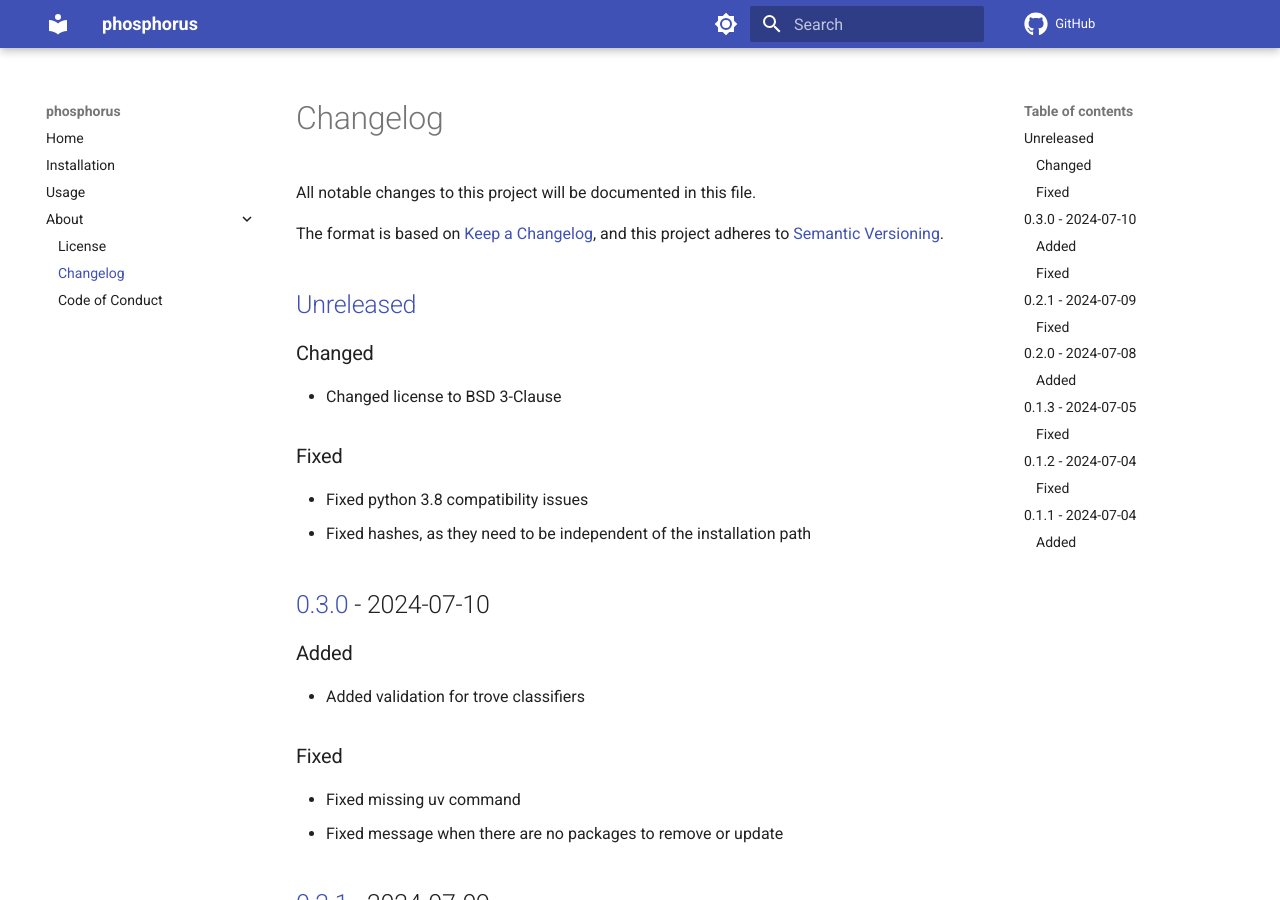
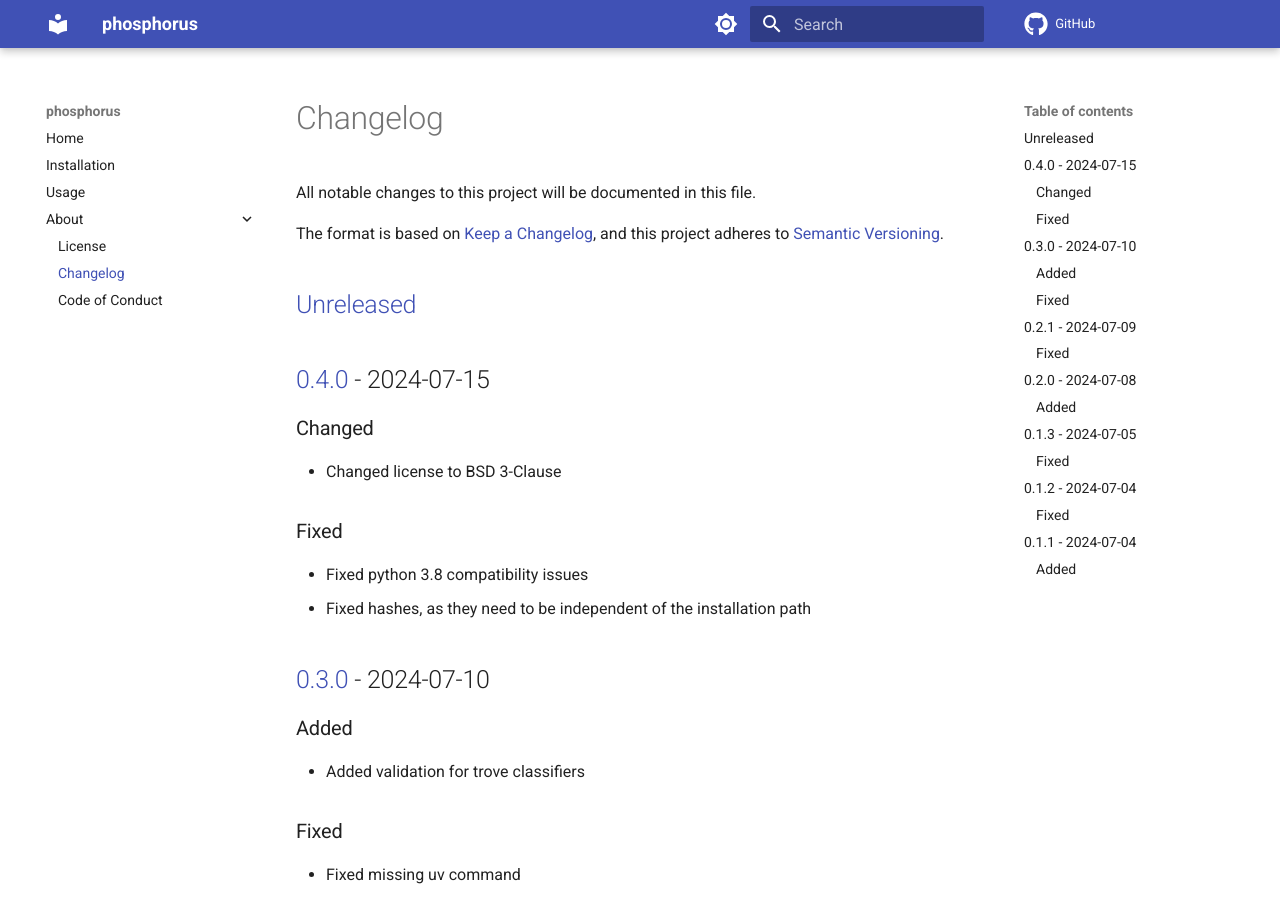
Before and after one commit to spapanik/phosphorus, an MkDocs documentation site: the page built from docs/CHANGELOG.md, in a window 1280 px wide and 900 px high. Built offline with MkDocs 1.6.1 and Material for MkDocs 9.7.7, drawn with Linux system fonts in a browser that asks for light colours; comment, search, counter and statistics services are not loaded.

Commit message:
🚀 Bump version

```diff
--- a/docs/CHANGELOG.md
+++ b/docs/CHANGELOG.md
@@ -5,6 +5,8 @@ All notable changes to this project will be documented in this file.
 The format is based on [Keep a Changelog], and this project adheres to [Semantic Versioning].
 
 ## [Unreleased]
+
+## [0.4.0] - 2024-07-15
 
 ### Changed
 
@@ -66,7 +68,8 @@ The format is based on [Keep a Changelog], and this project adheres to [Semantic
 
 [Keep a Changelog]: https://keepachangelog.com/en/1.0.0/
 [Semantic Versioning]: https://semver.org/spec/v2.0.0.html
-[Unreleased]: https://github.com/spapanik/phosphorus/compare/v0.3.0...main
+[Unreleased]: https://github.com/spapanik/phosphorus/compare/v0.4.0...main
+[0.4.0]: https://github.com/spapanik/phosphorus/compare/v0.3.0...v0.4.0
 [0.3.0]: https://github.com/spapanik/phosphorus/compare/v0.2.1...v0.3.0
 [0.2.1]: https://github.com/spapanik/phosphorus/compare/v0.2.0...v0.2.1
 [0.2.0]: https://github.com/spapanik/phosphorus/compare/v0.1.3...v0.2.0
--- a/src/phosphorus/__version__.py
+++ b/src/phosphorus/__version__.py
@@ -1 +1 @@
-__version__ = "0.3.0"
+__version__ = "0.4.0"
```
